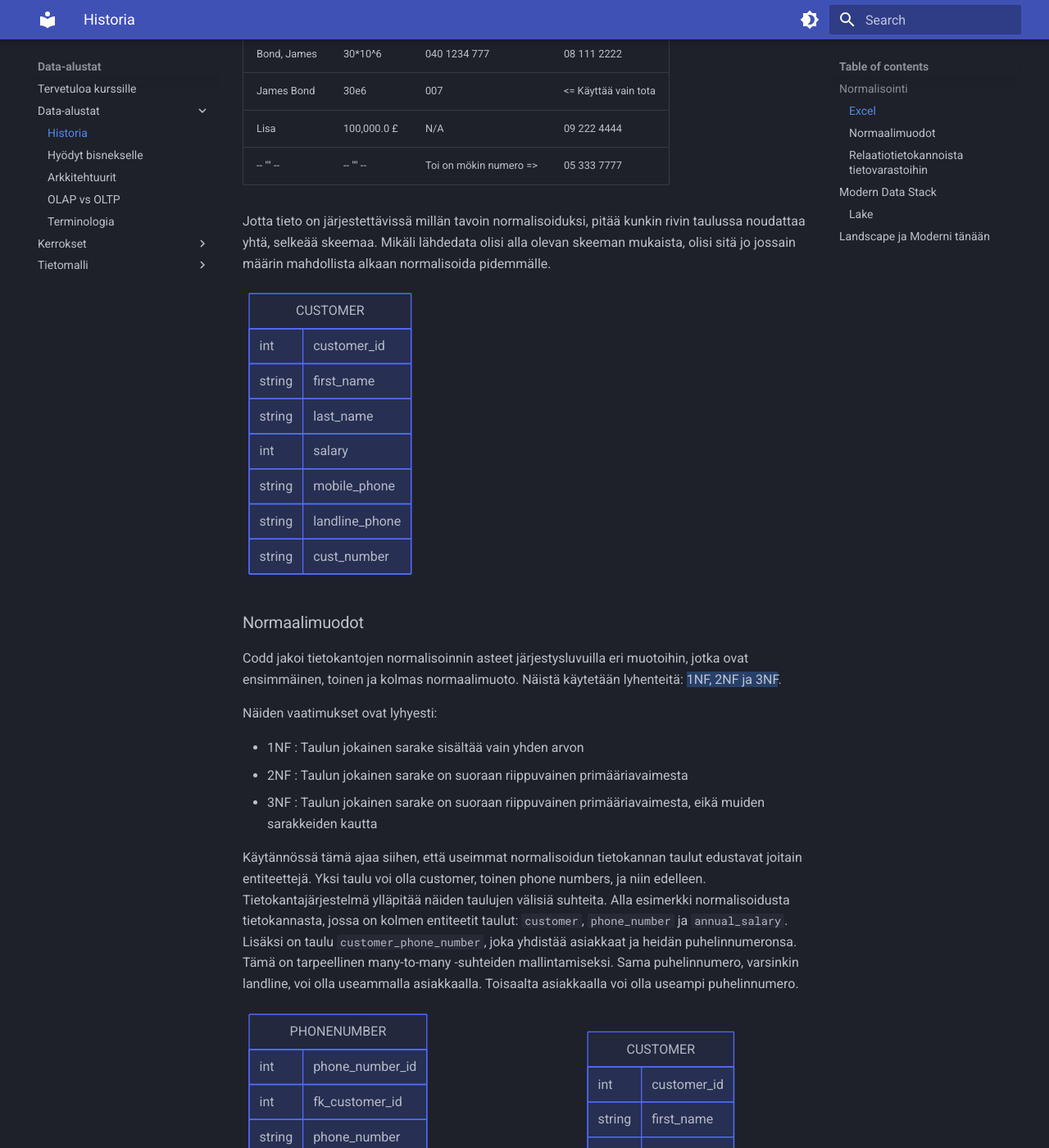
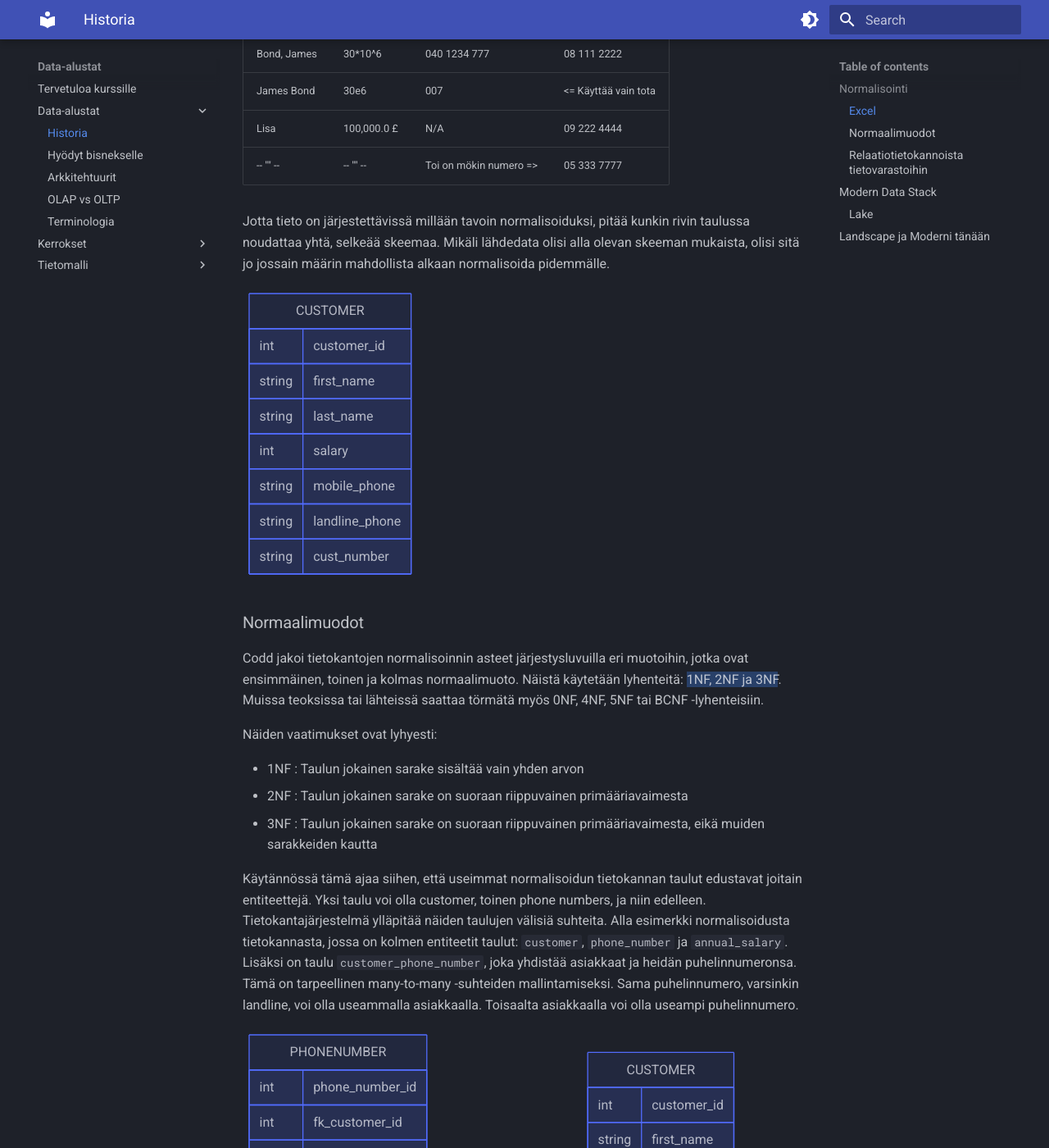
Before and after one commit to sourander/data-alustat, an MkDocs documentation site: the page built from docs/data_alustat/historia.md, in a window 1280 px wide and 1400 px high, scrolled down 1362 px. Shown: the whole window at 82% size. Built offline with MkDocs 1.6.1 and Material for MkDocs 9.7.7, drawn with Linux system fonts in a browser that asks for light colours.

Commit message:
Fixed typos

````diff
--- a/docs/data_alustat/historia.md
+++ b/docs/data_alustat/historia.md
@@ -38,7 +38,7 @@ Tietokannoista tai tauluista puhuttaessa tulee herkästi mieleen Excel tai Googl
 | Lisa        | 100,000.0 £ | N/A                    | 09 222 4444          |
 | -- "" --    | -- "" --    | Toi on mökin numero => | 05 333 7777          |
 
-Jotta tieto on järjestettävissä millän tavoin normalisoiduksi, pitää kunkin rivin taulussa noudattaa yhtä, selkeää skeemaa. Mikäli lähdedata olisi alla olevan skeeman mukaista, olisi sitä jo jossain määrin mahdollista alkaan normalisoida pidemmälle.
+Jotta tieto on järjestettävissä millään tavoin normalisoiduksi, pitää kunkin rivin taulussa noudattaa yhtä, selkeää skeemaa. Mikäli lähdedata olisi alla olevan skeeman mukaista, olisi sitä jo jossain määrin mahdollista alkaan normalisoida pidemmälle.
 
 ```mermaid
 erDiagram
@@ -55,7 +55,7 @@ erDiagram
 
 ### Normaalimuodot
 
-Codd jakoi tietokantojen normalisoinnin asteet järjestysluvuilla eri muotoihin, jotka ovat ensimmäinen, toinen ja kolmas normaalimuoto. Näistä käytetään lyhenteitä: ==1NF, 2NF ja 3NF==.
+Codd jakoi tietokantojen normalisoinnin asteet järjestysluvuilla eri muotoihin, jotka ovat ensimmäinen, toinen ja kolmas normaalimuoto. Näistä käytetään lyhenteitä: ==1NF, 2NF ja 3NF==. Muissa teoksissa tai lähteissä saattaa törmätä myös 0NF, 4NF, 5NF tai BCNF -lyhenteisiin.
 
 Näiden vaatimukset ovat lyhyesti:
 
````
